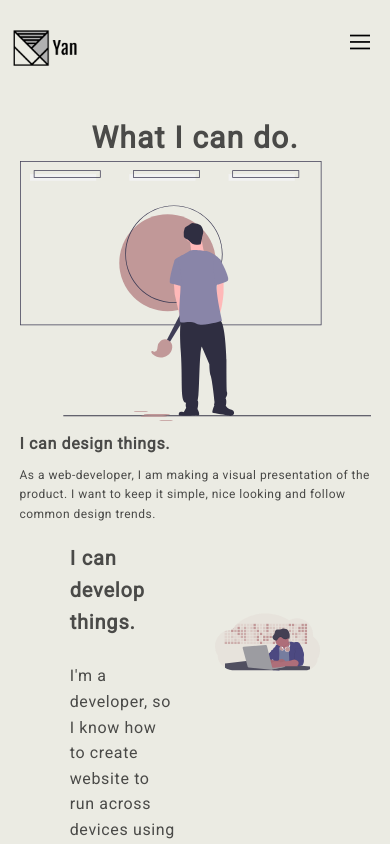
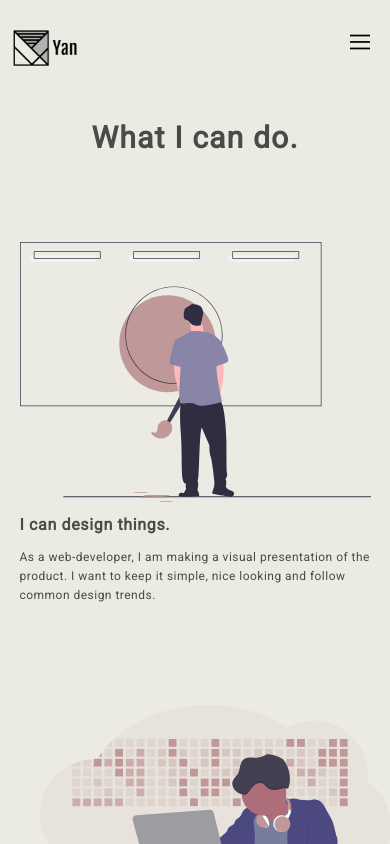
Before and after one commit to ZZZZeta/porfolio-my-site, a React (Create React App) app: page /about in a window 390 px wide. Shown: the top 844 px of the page. Built offline with nearby package versions, Linux system fonts and the light colour scheme.

Commit message:
optimizing for mobile devices

```diff
--- a/src/components/about/DesignContainer.js
+++ b/src/components/about/DesignContainer.js
@@ -5,7 +5,6 @@ import DesignText from './DesignText';
 
 const Wrapper = styled.div`
     width: 100%;
-    height: 20rem;
     display: flex;
     justify-content: center;
     margin: 5rem auto;
--- a/src/components/about/DevelopContainer.js
+++ b/src/components/about/DevelopContainer.js
@@ -5,10 +5,13 @@ import DevelopText from './DevelopText';
 
 const Wrapper = styled.div`
     width: 100%;
-    height: 20rem;
     display: flex;
     justify-content: center;
     margin: 5rem auto;
+
+    @media ${props => props.theme.mediaQueries.medium} {
+        flex-direction: column-reverse;
+    }
 `;
 
 class DevelopContainer extends Component {
--- a/src/components/about/DevelopImage.js
+++ b/src/components/about/DevelopImage.js
@@ -6,11 +6,15 @@ import developImage from '../../img/developer.svg';
 const ImageWrapper = styled.div`
     width: 50%;
     max-width: 30%;
-    height: 100%;
     display: flex;
     justify-content: center;
     align-items: center;
     margin-left: 2rem;
+
+    @media ${props => props.theme.mediaQueries.medium} {
+        width: 100%;
+        max-width: 100%;
+    }
 `;
 
 const StyledImage = styled.img`
--- a/src/components/about/DevelopText.js
+++ b/src/components/about/DevelopText.js
@@ -6,6 +6,12 @@ const TextWrapper = styled.div`
     max-width: 30%;
     height: 100%;
     margin-right: 2rem;
+
+    @media ${props => props.theme.mediaQueries.medium} {
+        margin-left: 0rem;
+        width: 100%;
+        max-width: 100%;
+    }
 `;
 
 const StyledTitle = styled.h3`
@@ -13,6 +19,11 @@ const StyledTitle = styled.h3`
     font-weight: 600;
     letter-spacing: 0.04em;
     color: #4a4a48;
+
+    @media ${props => props.theme.mediaQueries.medium} {
+        font-size: 1.6rem;
+        margin-top: 1rem;
+    }
 `;
 
 const StyledText = styled.p`
@@ -21,6 +32,11 @@ const StyledText = styled.p`
     letter-spacing: 0.04em;
     color: #4a4a48;
     margin-top: 2.5rem;
+
+    @media ${props => props.theme.mediaQueries.medium} {
+        font-size: 1.2rem;
+        margin-top: 1rem;
+    }
 `;
 
 const DevelopText = () => {
--- a/src/pages/About.js
+++ b/src/pages/About.js
@@ -4,7 +4,7 @@ import Container from '../components/about/Container';
 
 const AboutWrapper = styled.div`
     width: 100%;
-    height: 90vh;
+    height: 200vh;
     display: flex;
     flex-direction: column;
     align-items: center;
```
